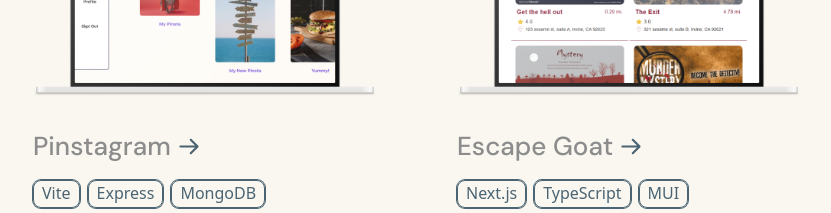
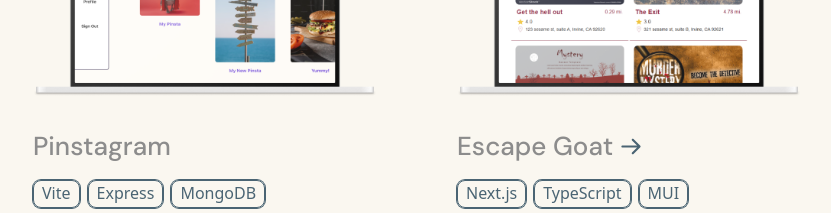
Before and after one commit to vns-shanshan/vanessa-portfolio, a React (Vite) app: page / in a window 1280 px wide. Shown: the part 2160-2373 px from the top of the page, without its empty margins (223-1054 px from the left). Built offline with nearby package versions, Linux system fonts and the light colour scheme; a web font is replaced by a local one.

Commit message:
Only render the appLink if exists

```diff
--- a/src/components/features/Projects/Card.tsx
+++ b/src/components/features/Projects/Card.tsx
@@ -16,6 +16,7 @@
 
       <div className="flex flex-col gap-4">
         <div>
+          {card.appLink ? (
             <a
               href={card.appLink}
               className="group flex items-center gap-2 font-medium transition font-dm-sans text-text-important-light dark:text-text-important-dark l:text-xl text-l"
@@ -25,6 +26,11 @@
                 <img alt="arrow-right" src={arrow} />
               </span>
             </a>
+          ) : (
+            <span className="font-medium font-dm-sans text-text-important-light dark:text-text-important-dark l:text-xl text-l">
+              {card.title}
+            </span>
+          )}
         </div>
 
         <div className="l:w-[80%] w-[100%] flex flex-wrap l:gap-2 gap-1.5">
--- a/src/sections/Projects.tsx
+++ b/src/sections/Projects.tsx
@@ -7,7 +7,7 @@
 export interface CardInfosProps {
   photo: string;
   title: string;
-  appLink: string;
+  appLink?: string;
   tags: string[];
   description: string;
   codeLink: string;
@@ -35,7 +35,6 @@
   {
     photo: pinstagram,
     title: "Pinstagram",
-    appLink: "https://pinsta-gram.netlify.app/",
     tags: ["Vite", "Express", "MongoDB", "JWT", "React.js", "Multer"],
     description:
       "Developed a full-stack image-sharing app with a separate frontend and backend architecture, using Express and MongoDB for the backend, React with the Vite build tool for the frontend, and environment variables to link backend endpoints.",
```
Lines whose indentation alone changed are shown as unchanged.
